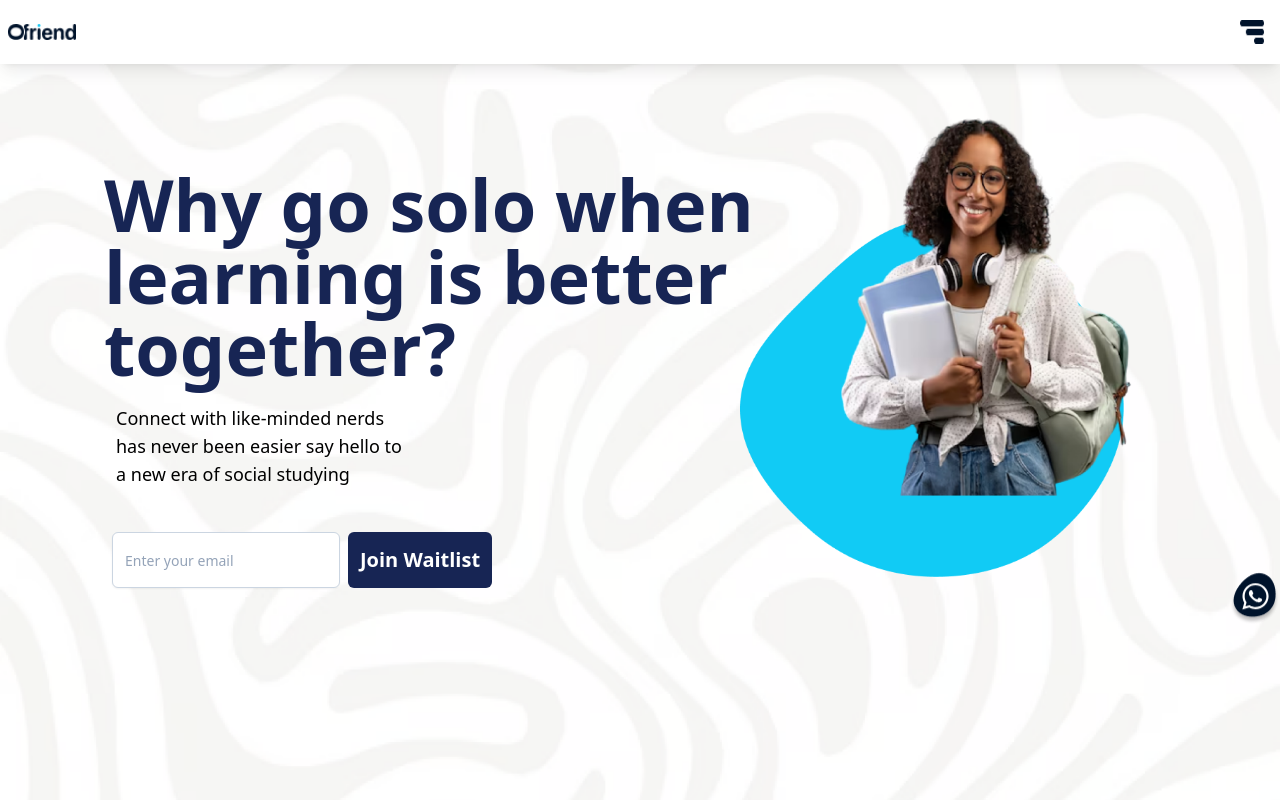
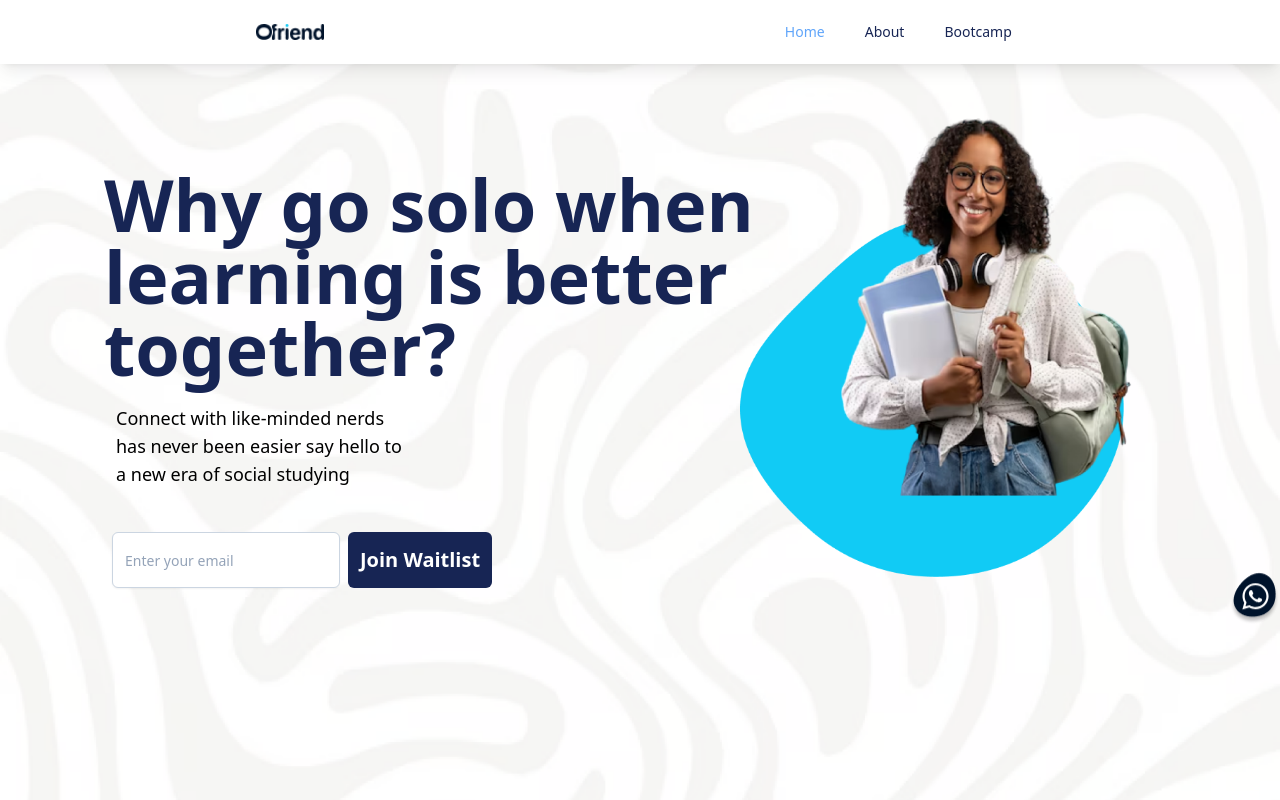
Before and after one commit to devhenode/ofirend-waitlist, a Vue app in the folder client/: page / in a window 1280 px wide. Shown: the top 800 px of the page. Built offline with nearby package versions, Linux system fonts and the light colour scheme.

Commit message:
web view [100%]

```diff
--- a/client/src/components/NavBar.vue
+++ b/client/src/components/NavBar.vue
@@ -2,33 +2,34 @@
   <Disclosure as="nav" class="bg-white shadow-lg" v-slot="{ open }">
     <div class="mx-auto max-w-7xl px-2 sm:px-6 lg:px-8">
       <div class="relative flex h-16 items-center justify-between">
-
-        <div class="flex flex-1 items-center justify-start sm:items-stretch sm:justify-around">
+        <!-- Logo and Nav Links Container -->
+        <div class="flex flex-1 items-center justify-around">
+          <!-- Logo -->
           <div class="flex flex-shrink-0 items-center">
             <img class="h-4 w-auto" :src="logoIcon" alt="Your Company" />
           </div>
 
-          <div class="absolute inset-y-0 right-0 flex items sm:hidden">
-            <!-- Mobile Menu -->
+          <!-- Mobile Menu Button (only visible on mobile) -->
+          <div class="absolute inset-y-0 right-0 flex items-center lg:hidden">
             <DisclosureButton class="relative inline-flex items-center justify-center rounded-md p-2 text-blue-950 hover:bg-blue-950 hover:text-white focus:outline-none focus:ring-2 focus:ring-inset focus:ring-white">
-              <span class="absolute inset-0.5" />
               <span class="sr-only">Open main menu</span>
               <img :src="menu" alt="" v-if="!open" class="block h-6 w-6" aria-hidden="true">
               <XMarkIcon v-else class="block h-6 w-6" aria-hidden="true" />
             </DisclosureButton>
           </div>
 
-          <div class="hidden sm:ml-6 sm:block">
+          <!-- Desktop Menu Links (only visible on web) -->
+          <div class="hidden lg:flex space-x-8">
             <div class="flex space-x-4">
               <a v-for="item in navigation" :key="item.name" :href="item.href" :class="[item.current ? 'bg-white text-blue-400' : 'text-blue-950 hover:text-blue-950', 'rounded-md px-3 py-2 text-sm font-medium']" :aria-current="item.current ? 'page' : undefined">{{ item.name }}</a>
             </div>
           </div>
         </div>
-
       </div>
     </div>
 
-    <DisclosurePanel class="sm:hidden">
+    <!-- Mobile Navigation Menu (only visible on mobile) -->
+    <DisclosurePanel class="lg:hidden">
       <div class="space-y-1 px-2 pb-3 pt-2">
         <DisclosureButton v-for="item in navigation" :key="item.name" as="a" :href="item.href" :class="[item.current ? 'bg-gray-900 text-white' : 'text-gray-300 hover:bg-gray-700 hover:text-white', 'block rounded-md px-3 py-2 text-base font-medium']" :aria-current="item.current ? 'page' : undefined">{{ item.name }}</DisclosureButton>
       </div>
@@ -37,14 +38,14 @@
 </template>
 
 <script setup>
-import { Disclosure, DisclosureButton, DisclosurePanel, Menu, MenuButton, MenuItem, MenuItems } from '@headlessui/vue'
-import { Bars3Icon, XMarkIcon } from '@heroicons/vue/24/outline';
+import { Disclosure, DisclosureButton, DisclosurePanel } from '@headlessui/vue'
+import { XMarkIcon } from '@heroicons/vue/24/outline';
 import menu from '@/assets/menu.png'
 import logoIcon from '@/assets/logo-icon.png'
 
 const navigation = [
   { name: 'Home', href: '#', current: true },
-  { name: 'About ', href: '#', current: false },
+  { name: 'About', href: '#', current: false },
   { name: 'Bootcamp', href: '#', current: false },
 ]
 </script>
--- a/client/tailwind.config.js
+++ b/client/tailwind.config.js
@@ -11,7 +11,7 @@ export default {
    'md': '640px',
     //   // => @media (min-width: 640px) { ... }
 
-    //   //'lg': '1024px',
+    'lg': '1024px',
     //   // => @media (min-width: 1024px) { ... }
 
     //   //'xl': '1280px',
```
